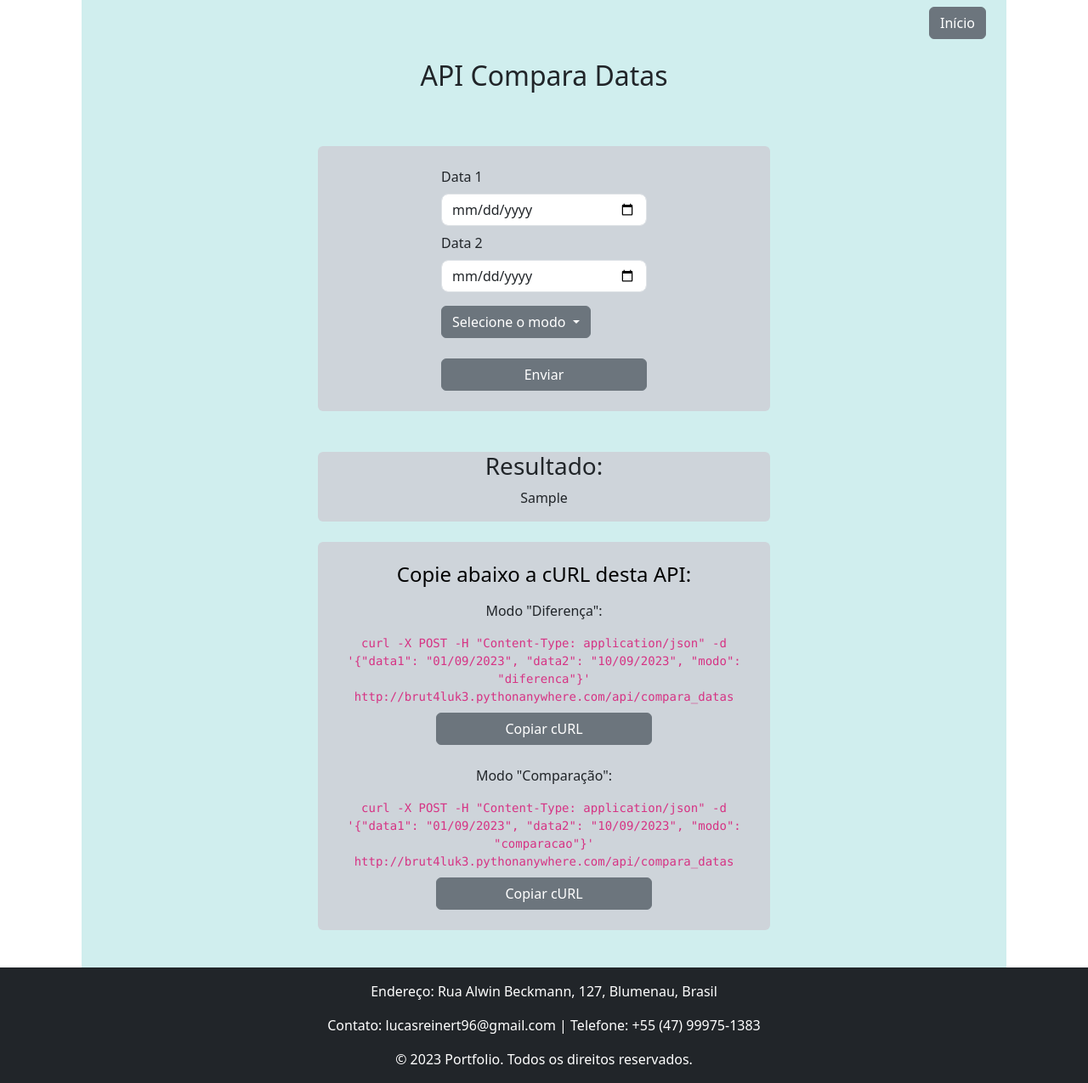
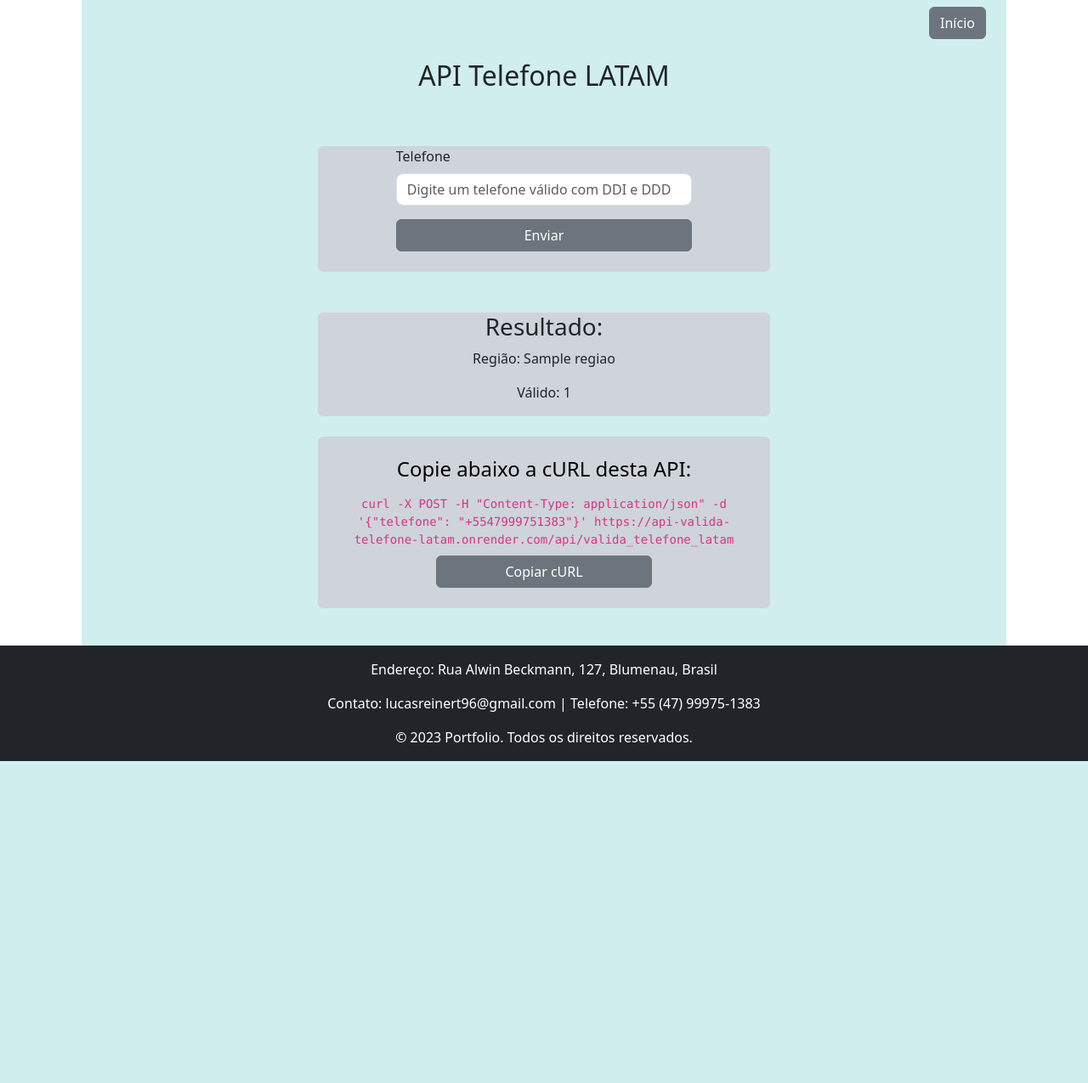
Before and after one commit to brut4luk3/portfolio, a Django app: template api_telefone_latam/templates/api_telefone_latam.html in a window 1280 px wide. Shown: the whole page at 85% size. After the commit the page ends 896 px from the top, so only its background shows below. Run offline with Django 4.2, Linux system fonts and the light colour scheme; a user stored in the database is signed in; tables that the repository leaves empty hold one stand-in row (values such as "Sample post"); the template is opened without the code that fills it: most values are stand-ins (such as "Sample title", 1, 10 or a date in 2020).

Commit message:
Inclusão api telefone latam

```diff
--- a/api_replace_text/templates/api_replace_text.html
+++ b/api_replace_text/templates/api_replace_text.html
@@ -128,7 +128,7 @@
                 <div class="row mb-2">
                     <p class="fw-medium">Modo "Completo":</p>
                     <code id="curlCode1">
-                        curl -X POST "https://api-replace-text.onrender.com/api/replace_text" \ -H "Content-Type: application/json" \ -d '{"texto": "Just some random text for tests.", "item_para_substituir": "o", "item_substituto": "a", "CasoParcialQuantidade": 0, "modo": "completo"}'
+                        curl -X POST -H "Content-Type: application/json" -d '{"texto": "Just some random text for tests.", "item_para_substituir": "o", "item_substituto": "a", "CasoParcialQuantidade": 0, "modo": "completo"}' https://api-replace-text.onrender.com/api/replace_text
                     </code>
                 </div>
                 <div class="row justify-content-center mb-4">
@@ -138,7 +138,7 @@
                 <div class="row mb-2">
                     <p class="fw-medium">Modo "Parcial":</p>
                     <code id="curlCode2">
-                        curl -X POST "https://api-replace-text.onrender.com/api/replace_text" \ -H "Content-Type: application/json" \ -d '{"texto": "Just some random text for tests.", "item_para_substituir": "o", "item_substituto": "a", "CasoParcialQuantidade": 2, "modo": "parcial"}'
+                        curl -X POST -H "Content-Type: application/json" -d '{"texto": "Just some random text for tests.", "item_para_substituir": "o", "item_substituto": "a", "CasoParcialQuantidade": 2, "modo": "parcial"}' https://api-replace-text.onrender.com/api/replace_text
                     </code>
                 </div>
                 <div class="row justify-content-center mb-4">
--- a/api_telefone_latam/templates/api_telefone_latam.html
+++ b/api_telefone_latam/templates/api_telefone_latam.html
@@ -29,58 +29,23 @@
         </div>
         <div class="row justify-content-center">
             <div class="col mt-4 mb-2 align-self-center text-center">
-                <h2>API Compara Datas</h2>
+                <h2>API Telefone LATAM</h2>
             </div>
         </div>
         <div class="container bg-dark-subtle rounded mt-5 mb-4" style="width: 50%">
             <div class="row justify-content-center">
-                <form action="" method="POST" style="width: 50%">
+                <form action="" method="POST" style="width: 70%">
                     {% csrf_token %}
-                    <div class="mt-4 mb-2">
-                        <label for="inputData1" class="form-label fw-medium">Data 1</label>
+                    <div class="mb-3">
+                        <label for="telefone" class="form-label fw-medium">Telefone</label>
                         <input
-                                type="date"
-                                name="data1"
+                                type="tel"
+                                name="telefone"
                                 class="form-control rounded-3"
-                                id="inputData1"
+                                id="telefone"
+                                placeholder="Digite um telefone válido com DDI e DDD"
                                 required
                         >
-                    </div>
-                    <div class="mb-3">
-                        <label for="inputData2" class="form-label fw-medium">Data 2</label>
-                        <input
-                                type="date"
-                                name="data2"
-                                class="form-control rounded-3"
-                                id="inputData2"
-                                required
-                        >
-                    </div>
-                    <div class="mb-4">
-                        <div class="dropdown">
-                            <button class="btn btn-secondary dropdown-toggle" type="button" id="modo" data-bs-toggle="dropdown" aria-expanded="false" name="modo">
-                                Selecione o modo
-                            </button>
-                            <ul class="dropdown-menu" aria-labelledby="languageDropdown">
-                                <li>
-                                    <a class="dropdown-item" href="#" data-value="comparacao">Comparação</a>
-                                </li>
-                                <li>
-                                    <a class="dropdown-item" href="#" data-value="diferenca">Diferença</a>
-                                </li>
-                            </ul>
-                            <input type="hidden" name="modo" id="modo-hidden" value="comparacao">
-                            <script>
-                                document.querySelectorAll('.dropdown-item').forEach(item => {
-                                    item.addEventListener('click', (event) => {
-                                        event.preventDefault();
-                                        const selectedValue = event.target.getAttribute('data-value');
-                                        document.getElementById('modo-hidden').value = selectedValue;
-                                        document.getElementById('modo').innerText = event.target.innerText;
-                                    });
-                                });
-                            </script>
-                        </div>
                     </div>
                     <div class="row justify-content-center">
                         <div class="row md-6 mb-4 justify-content-center">
@@ -93,7 +58,8 @@
         <div class="container bg-dark-subtle rounded mt-5 mb-4" style="width: 50%">
             <div class="row justify-content-center text-center mt-2 mb-2">
                     <h3>Resultado:</h3>
-                    <p class="fw-medium">{{ resultado_formatado }}</p>
+                    <p class="fw-medium">Região: {{ regiao }}</p>
+                    <p class="fw-medium">Válido: {{ valid }}</p>
             </div>
         </div>
         <div class="container bg-dark-subtle rounded mt-4 mb-4" style="width: 50%">
@@ -102,23 +68,12 @@
                     <h4>Copie abaixo a cURL desta API:</h4>
                 </div>
                 <div class="row mb-2">
-                    <p class="fw-medium">Modo "Diferença":</p>
                     <code id="curlCode1">
-                        curl -X POST -H "Content-Type: application/json" -d '{"data1": "01/09/2023", "data2": "10/09/2023", "modo": "diferenca"}' http://brut4luk3.pythonanywhere.com/api/compara_datas
+                        curl -X POST -H "Content-Type: application/json" -d '{"telefone": "+5547999751383"}' https://api-valida-telefone-latam.onrender.com/api/valida_telefone_latam
                     </code>
                 </div>
                 <div class="row justify-content-center mb-4">
                     <button class="btn btn-secondary" onclick="copiarCurl('curlCode1')" style="width: 50%">Copiar cURL</button>
-                </div>
-
-                <div class="row mb-2">
-                    <p class="fw-medium">Modo "Comparação":</p>
-                    <code id="curlCode2">
-                        curl -X POST -H "Content-Type: application/json" -d '{"data1": "01/09/2023", "data2": "10/09/2023", "modo": "comparacao"}' http://brut4luk3.pythonanywhere.com/api/compara_datas
-                    </code>
-                </div>
-                <div class="row justify-content-center mb-4">
-                    <button class="btn btn-secondary" onclick="copiarCurl('curlCode2')" style="width: 50%">Copiar cURL</button>
                 </div>
                 <script>
                     function copiarCurl(id) {
```
Also changed, not shown: api_cpf_cnpj/templates/api_cpf_cnpj.html (+10 -55 lines), api_cpf_cnpj/views.py (+10 -26 lines), api_telefone_latam/views.py (+20 -28 lines).
